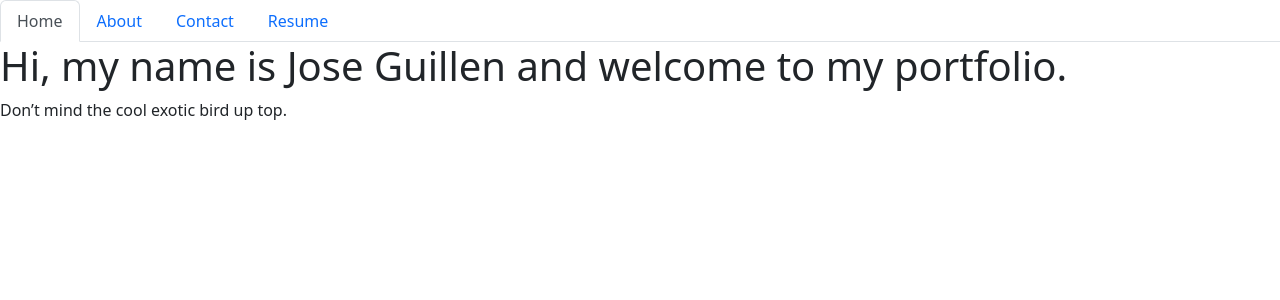
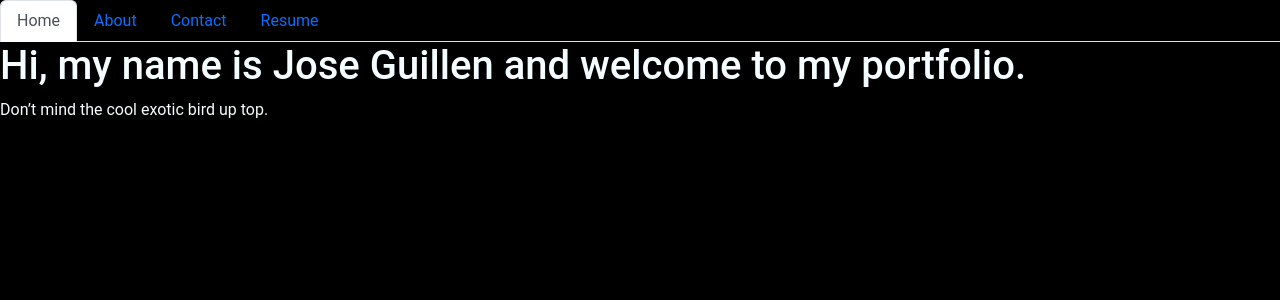
Before and after one commit to Exo-MDR-CD2000/react-portfolio-jag, a React (Vite) app: page / in a window 1280 px wide. Shown: the top 300 px of the page. Built offline with nearby package versions, Linux system fonts and the light colour scheme.

Commit message:
added a few style rules

```diff
--- a/src/css/index.css
+++ b/src/css/index.css
@@ -0,0 +1,23 @@
+:root {
+  --text: #f4fdff;
+  --background: #000;
+  --primary-button: #5b7553;
+  --secondary-button: #22313f;
+  --accent: #34495e;
+  --font-family: "Roboto", sans-serif;
+  --shadow-text-black: 2px 4px 4px rgb(0, 0, 0);
+  --outline: #000000b7 solid 2px;
+  /* --shadow-text-white: 2px 2px 4px rgba(255, 255, 255, 0.932); */
+  /* above has basic styling choices for entire site */
+}
+
+html {
+  scroll-behavior: smooth;
+}
+
+body {
+  background-color: var(--background);
+  font-family: var(--font-family);
+  font-size: 16px;
+  color: var(--text);
+}
--- a/src/main.jsx
+++ b/src/main.jsx
@@ -6,7 +6,7 @@ import { createBrowserRouter, RouterProvider } from 'react-router-dom';
 
 // Bootstrap for future use
 import 'bootstrap/dist/css/bootstrap.min.css';
-//import './index.css'
+import './css/index.css';
 
 
 // Bring in the pages we want to route to
```
